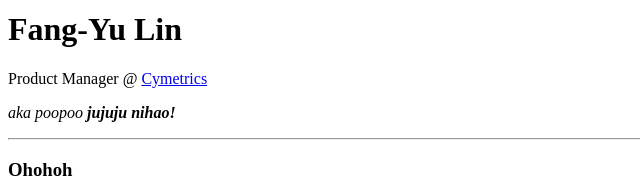
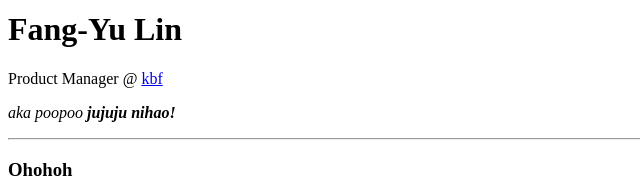
Before and after one commit to fangyulin/cv, a plain HTML site: page index.html in a window 1280 px wide. Shown: the part 610-800 px from the top of the page, 0-640 px from the left. Drawn offline with Linux system fonts and the light colour scheme.

Commit message:
version 1.1

```diff
--- a/index.html
+++ b/index.html
@@ -12,7 +12,7 @@
 <body>
     <img src="froggy.png" alt="hihi froggy me">
     <h1>Fang-Yu Lin</h1>
-    <p>Product Manager @ <a href="https://cymetrics.io/zh-tw/">Cymetrics</a></p>
+    <p>Product Manager @ <a href="https://tw.yahoo.com/">kbf</a></p>
     <p><em>aka poopoo <strong>jujuju nihao!</strong></em></p>
     <hr>
     <h3>Ohohoh</h3>
```
